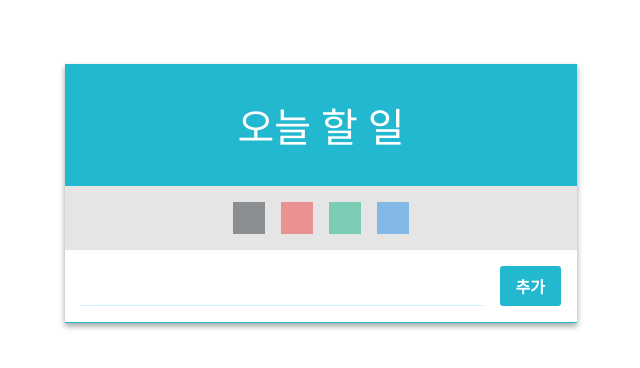
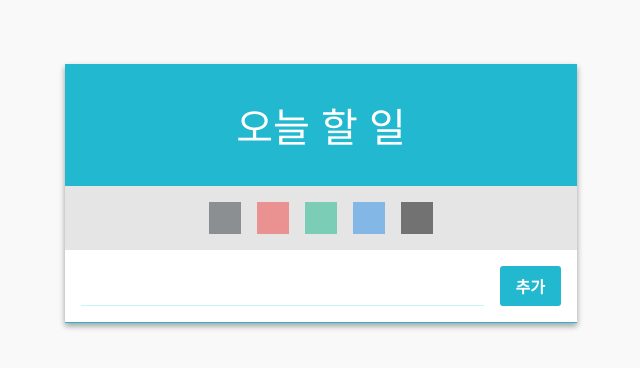
Before and after one commit to jinwoongBang/react-tutorial, a React (Create React App) app in the folder react-todolist-tutorial/: page / in a window 1280 px wide. Shown: the top 368 px of the page, without its empty margins (319-959 px from the left). Built offline with nearby package versions, Linux system fonts and the light colour scheme.

Commit message:
to do list 리액트 리덕스 최종 완료

```diff
--- a/react-todolist-tutorial/src/App.js
+++ b/react-todolist-tutorial/src/App.js
@@ -1,62 +1,38 @@
 import React, { Component } from 'react';
-import { createGlobalStyle } from 'styled-components';
+import styled, { createGlobalStyle } from 'styled-components';
 
 import TodoListTemplate from './components/TodoListTemplate';
-import Palette from './components/Palette';
+import FormContainer from './containers/FormContainer';
+import TodoItemListContainer from './containers/TodoItemListContainer';
+import PaletteContainer from './containers/PaletteContainer';
 
-import * as actions from './actions/ActionCreator';
-import FormContainer from './components/Form';
-import TodoItemListContainer from './containers/TodoItemListContainer';
+import util from './util/ColorList';
 
 const GlobalStyle = createGlobalStyle`
   body {
     margin: 0;
     padding: 0;
-    font-family: sans-serif;
     background: #f9f9f9;
   }
 `;
+const AppLayout = styled.div`
+  font-family: sans-serif;
+`;
+
 class App extends Component {
-  // id = 3;
-
-  state = {
-    colors: ['#343a40', '#f03e3e', '#12b886', '#228ae6'],
-  };
-
-  handleToggle = (id) => {
-    // const { store } = this.props;
-    // store.dispatch(actions.toggleTodo(id));
-  };
-
-  handleRemove = (id) => {
-    // [ 리덕스 적용 ]
-    // const { store } = this.props;
-    // store.dispatch(actions.removeTodo(id));
-  };
-
-  handleColor = (color) => {
-    // [ 리덕스 적용 ]
-    // const { store } = this.props;
-    // store.dispatch(actions.chageTodoColor(color));
-  };
-
   render() {
-    const { handleColor } = this;
-    const { colors } = this.state;
+    const COLORS = util.callColorList();
 
     return (
-      <TodoListTemplate
-        form={<FormContainer />}
-        palette={
-          <Palette
-            colors={colors}
-            // onSelect={handleColor}
-            // selectedColor={store.getState().color}
-          />
-        }
-      >
-        {<TodoItemListContainer />}
-      </TodoListTemplate>
+      <AppLayout>
+        <GlobalStyle />
+        <TodoListTemplate
+          form={<FormContainer />}
+          palette={<PaletteContainer colors={COLORS} />}
+        >
+          {<TodoItemListContainer />}
+        </TodoListTemplate>
+      </AppLayout>
     );
   }
 }
--- a/react-todolist-tutorial/src/components/Form.js
+++ b/react-todolist-tutorial/src/components/Form.js
@@ -1,8 +1,5 @@
 import React, { Component } from 'react';
 import styled from 'styled-components';
-
-import * as actions from '../actions/ActionCreator';
-import { connect } from 'react-redux';
 
 const Container = styled.div`
   display: flex;
@@ -33,75 +30,71 @@ const Container = styled.div`
   }
 `;
 
-// const Form = ({ value, onChange, onCreate, selectedColor, onKeyPress }) => {
-//   console.log("form()");
+const Form = ({ value, selectedColor, onChange, onCreate, onKeyPress }) => {
+  return (
+    <Container>
+      <input
+        value={value}
+        onChange={(e) => {onChange(e.target.value)}}
+        onKeyPress={onKeyPress}
+        style={{ color: selectedColor }}
+      />
+      <div className="create-button" onClick={() => onCreate(value, selectedColor)}>
+        추가
+      </div>
+    </Container>
+  );
+};
 
-//   const onSubmit = () => {
-//     onCreate(value, selectedColor);
+export default Form;
+
+// class Form extends Component {
+
+//   onChange = (e) => {
+//     this.props.onChange(e.target.value);
 //   }
 
-//   return (
-//     <Container>
-//       <input
-//         value={value}
-//         onChange={onChange}
-//         onKeyPress={onKeyPress}
-//         style={{ color: selectedColor }}
-//       />
-//       <div className="create-button" onClick={onSubmit}>
-//         추가
-//       </div>
-//     </Container>
-//   );
-// };
+//   onClick = () => {
+//     this.props.onCreate(this.props.input, this.props.selectedColor);
+//   }
 
-class Form extends Component {
+//   onKeyPress = (e) => {
+//     if(e.key === 'Enter') this.props.onCreate(this.props.input, this.props.selectedColor);
+//   }
 
-  onChange = (e) => {
-    this.props.onChange(e.target.value);
-  }
+//   render() {
+//     const { input, selectedColor } = this.props;
+//     const { onChange, onClick, onKeyPress } = this;
 
-  onClick = () => {
-    this.props.onCreate(this.props.input, this.props.selectedColor);
-  }
+//     return (
+//       <Container>
+//         <input
+//           value={input}
+//           onChange={onChange}
+//           onKeyPress={onKeyPress}
+//           style={{ color: selectedColor }}
+//         />
+//         <div className="create-button" onClick={onClick}>
+//           추가
+//         </div>
+//       </Container>
+//     );
+//   }
+// }
 
-  onKeyPress = (e) => {
-    if(e.key === 'Enter') this.props.onCreate(this.props.input, this.props.selectedColor);
-  }
+// const mapStateToProps = (state) => ({
+//   selectedColor: state.color,
+//   input: state.input,
+// });
 
-  render() {
-    const { input, selectedColor } = this.props;
-    const { onChange, onClick, onKeyPress } = this;
+// const mapDispatchToProps = (dispatch) => ({
+//   onCreate: (text, color) => dispatch(actions.addTodo(text, color)),
+//   onChange: (value) => dispatch(actions.changeTodoInput(value)),
+// });
 
-    return (
-      <Container>
-        <input
-          value={input}
-          onChange={onChange}
-          onKeyPress={onKeyPress}
-          style={{ color: selectedColor }}
-        />
-        <div className="create-button" onClick={onClick}>
-          추가
-        </div>
-      </Container>
-    );
-  }
-}
+// const FormContainer = connect(
+//   mapStateToProps,
+//   mapDispatchToProps,
+// )(Form);
 
-const mapStateToProps = (state) => ({
-  selectedColor: state.color,
-  input: state.input,
-});
-
-const mapDispatchToProps = (dispatch) => ({
-  onCreate: (text, color) => dispatch(actions.addTodo(text, color)),
-  onChange: (value) => dispatch(actions.changeTodoInput(value)),
-});
-
-const FormContainer = connect(
-  mapStateToProps,
-  mapDispatchToProps,
-)(Form);
-
-export default FormContainer;
+// export default FormContainer;
--- a/react-todolist-tutorial/src/components/Palette.js
+++ b/react-todolist-tutorial/src/components/Palette.js
@@ -55,7 +55,7 @@ export default class Palette extends Component {
   };
 
   render() {
-    const { onSelect, colors, selectedColor } = this.props;
+    const { colors, selectedColor, onSelect } = this.props;
 
     return (
       <PaletteContainer>
--- a/react-todolist-tutorial/src/components/TodoItem.js
+++ b/react-todolist-tutorial/src/components/TodoItem.js
@@ -56,7 +56,6 @@ class TodoItem extends Component {
 
   render() {
     const { text, checked, id, onToggle, onRemove, color } = this.props;
-    console.log(id);
 
     return (
       <TodoItemContainer onClick={() => onToggle(id)}>
--- a/react-todolist-tutorial/src/components/TodoItemList.js
+++ b/react-todolist-tutorial/src/components/TodoItemList.js
@@ -11,7 +11,7 @@ class TodoItmeList extends Component {
   }
 
   render() {
-    const { todos } = this.props;
+    const { todos, onToggle, onRemove } = this.props;
     console.log('TodoItmeList - ', todos);
     const todoList = todos.map(({ id, text, checked, color }) => (
       <TodoItem
@@ -20,6 +20,8 @@ class TodoItmeList extends Component {
         checked={checked}
         key={id}
         color={color}
+        onToggle={onToggle}
+        onRemove={onRemove}
       />
     ));
     // const { todos, onToggle, onRemove } = this.props;
--- a/react-todolist-tutorial/src/containers/FormContainer.js
+++ b/react-todolist-tutorial/src/containers/FormContainer.js
@@ -1,18 +1,6 @@
-import React, { Component } from 'react';
 import Form from '../components/Form';
 import * as actions from '../actions/ActionCreator';
 import { connect } from 'react-redux';
-
-// class FormContainer extends Component {
-//   onKeyPress = (e) => {
-//     if (e.key === 'Enter') this.handleCreate();
-//   };
-
-//   render() {
-//     // console.log(this.props);
-//     return <Form />;
-//   }
-// }
 
 const mapStateToProps = (state) => ({
   selectedColor: state.color,
@@ -21,7 +9,7 @@ const mapStateToProps = (state) => ({
 
 const mapDispatchToProps = (dispatch) => ({
   onCreate: (text, color) => dispatch(actions.addTodo(text, color)),
-  onChange: (e) => dispatch(actions.changeTodoInput(e.target.value)),
+  onChange: (input) => dispatch(actions.changeTodoInput(input)),
   // onKeyPress: (e, text, color) => {
   //   if (e.key === 'Enter') dispatch(actions.addTodo(text, color));
   // },
@@ -32,4 +20,4 @@ const FormContainer = connect(
   mapDispatchToProps,
 )(Form);
 
-// export default FormContainer;
+export default FormContainer;
--- /dev/null
+++ b/react-todolist-tutorial/src/containers/PaletteContainer.js
@@ -0,0 +1,18 @@
+import { connect } from 'react-redux';
+import * as actions from '../actions/ActionCreator';
+import Palette from '../components/Palette';
+
+const mapStateToProps = (state) => ({
+  selectedColor: state.color,
+});
+
+const mapDispatchToProps = (dispatch) => ({
+  onSelect: (color) => dispatch(actions.chageTodoColor(color)),
+});
+
+const PaletteContainer = connect(
+  mapStateToProps,
+  mapDispatchToProps,
+)(Palette);
+
+export default PaletteContainer;
--- a/react-todolist-tutorial/src/containers/TodoItemListContainer.js
+++ b/react-todolist-tutorial/src/containers/TodoItemListContainer.js
@@ -1,4 +1,3 @@
-import React, { Component } from 'react';
 import { connect } from 'react-redux';
 import * as actions from '../actions/ActionCreator';
 import TodoItemList from '../components/TodoItemList'
@@ -8,7 +7,8 @@ const mapStateToProps = (state) => ({
 });
 
 const mapDispatchToProps = (dispatch) => ({
-    onToggle: (id) => {actions.toggleTodo(id)}
+    onToggle: (id) => dispatch(actions.toggleTodo(id)),
+    onRemove: (id) => dispatch(actions.removeTodo(id))
 });
 
 const TodoItemListContainer = connect(mapStateToProps, mapDispatchToProps)(TodoItemList)
--- /dev/null
+++ b/react-todolist-tutorial/src/util/ColorList.js
@@ -0,0 +1,9 @@
+const COLOR_LIST = ['#343a40', '#f03e3e', '#12b886', '#228ae6', 'black'];
+
+class ColorList {
+    static callColorList() {
+        return COLOR_LIST;
+    }
+}
+
+export default ColorList;
```
